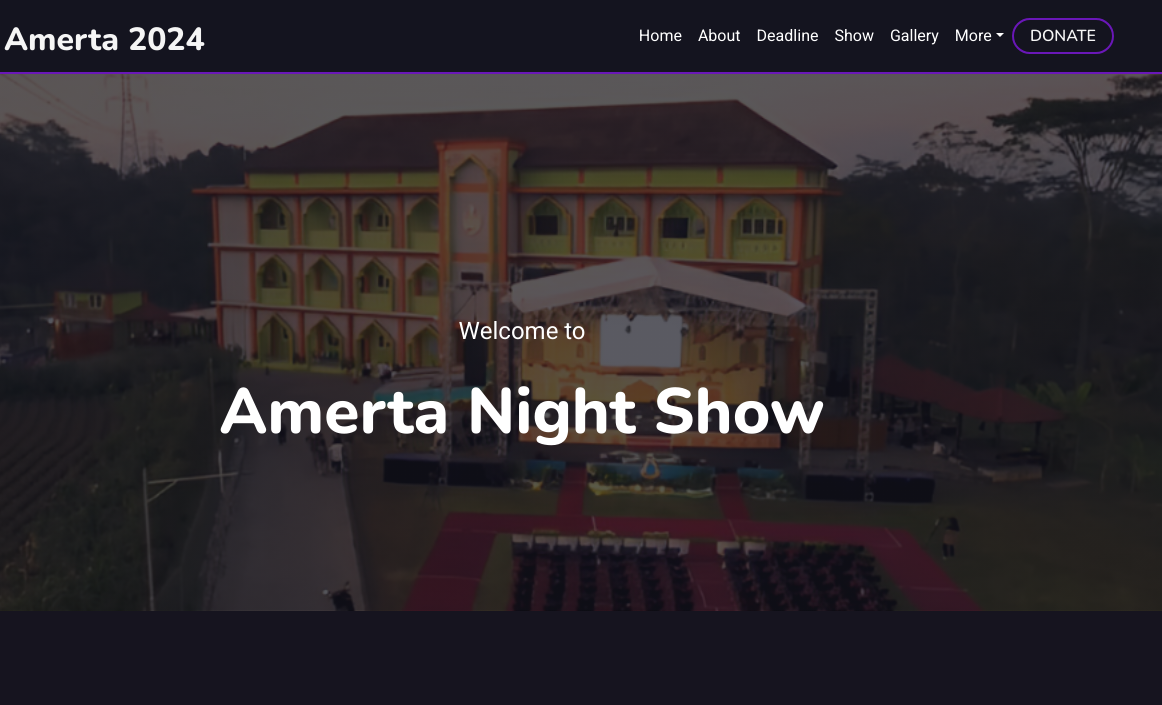
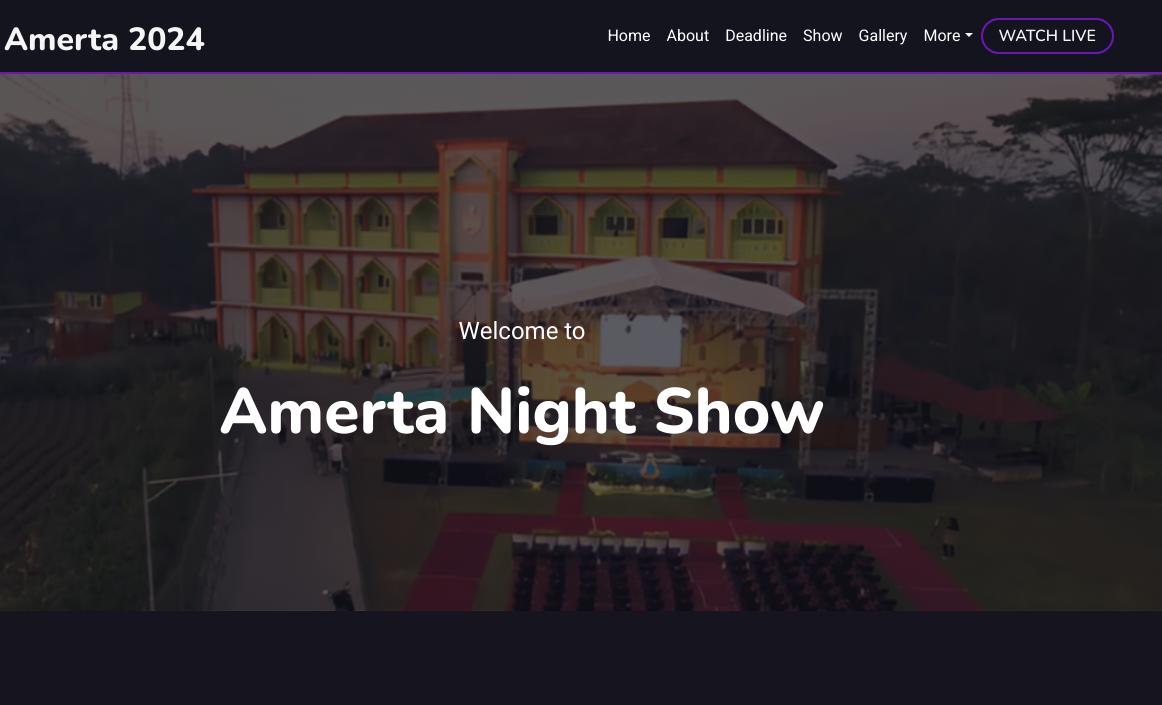
Before and after one commit to ahmdbg/amerta-night-show, a plain HTML site: page index.html in a window 1280 px wide. Shown: the top 705 px of the page, 118-1280 px from the left. Drawn offline with nearby package versions, Linux system fonts and the light colour scheme.

Commit message:
navbar 1

```diff
--- a/index.html
+++ b/index.html
@@ -64,7 +64,7 @@
                     </div>
                 </div>
             </div>
-            <a href="#Scanqr" class="btn text-light btn-top rounded-pill py-1 px-3">DONATE</a>
+            <a href="https://www.youtube.com/@AbiUmmiTv" class="btn text-light btn-top rounded-pill py-1 px-3">WATCH LIVE</a>
         </div>
     </nav>
     <div class="container-fluid position-relative p-0" id="home">
```
